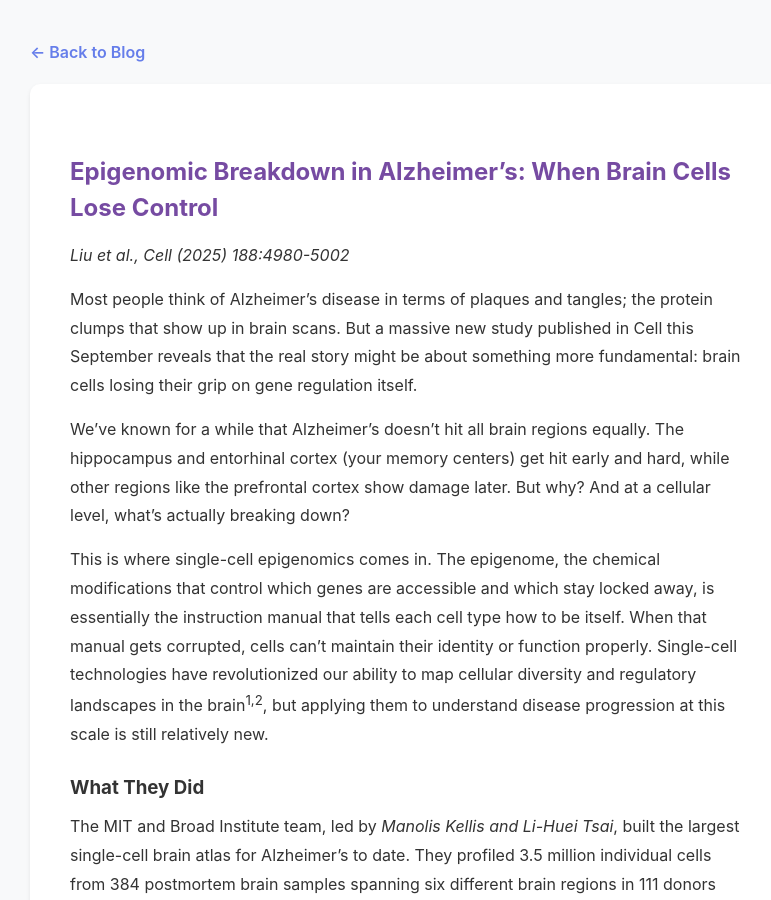
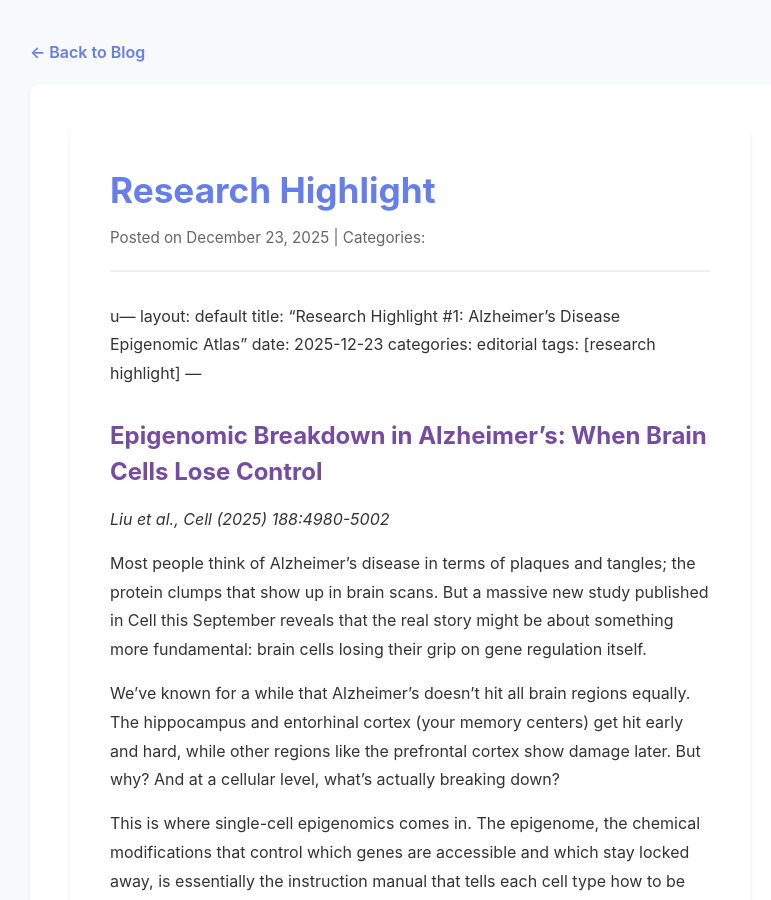
Before and after one commit to ipekselcen/ipekselcen.github.io, a Jekyll site: the page built from _posts/2025-12-23-research-highlight.md, in a window 1280 px wide and 900 px high. Shown: the whole window, without its empty margins (230-1001 px from the left). Built offline with Jekyll 4.4.1, drawn with Linux system fonts in a browser that asks for light colours; nearby versions of some CDN libraries; our own code applies the rules of GitHub Pages for plain Markdown files; some of the changed lines change nothing that is shown; some of the changed text lies outside the part shown.

Commit message:
Update 2025-12-23-research-highlight.md

```diff
--- a/_posts/2025-12-23-research-highlight.md
+++ b/_posts/2025-12-23-research-highlight.md
@@ -1,4 +1,4 @@
----
+u---
 layout: default
 title: "Research Highlight #1: Alzheimer’s Disease Epigenomic Atlas"
 date: 2025-12-23
@@ -53,14 +53,13 @@
 
 ---
 ## References
- 1.	Kelsey G, Stegle O, Reik W. Single-cell epigenomics: Recording the past and predicting the future. Science. 2017;358(6359):69-75.
-	2.	Clark SJ, Lee HJ, Smallwood SA, Kelsey G, Reik W. Single-cell epigenomics: powerful new methods for understanding gene regulation and cell identity. Genome Biol. 2016;17:72.
-	3.	Bennett DA, Schneider JA, Arvanitakis Z, Wilson RS. Overview and findings from the religious orders study. Curr Alzheimer Res. 2012;9(6):628-645.
-	4.	Buenrostro JD, Giresi PG, Zaba LC, Chang HY, Greenleaf WJ. Transposition of native chromatin for fast and sensitive epigenomic profiling of open chromatin, DNA-binding proteins and nucleosome position. Nat Methods. 2013;10(12):1213-1218.
-	5.	Lieberman-Aiden E, van Berkum NL, Williams L, et al. Comprehensive mapping of long-range interactions reveals folding principles of the human genome. Science. 2009;326(5950):289-293.
-	6.	Dixon JR, Selvaraj S, Yue F, et al. Topological domains in mammalian genomes identified by analysis of chromatin interactions. Nature. 2012;485(7398):376-380.
-	7.	Arenaza-Urquijo EM, Vemuri P. Resistance vs resilience to Alzheimer disease: clarifying terminology for preclinical studies. Neurology. 2018;90(15):695-703.
-	8.	Mathys H, Boix CA, Akay LA, et al. Single-cell multiregion dissection of Alzheimer’s disease. Nature. 2024;632:858-868.
-	9.	Zhang Y, Liu T, Meyer CA, et al. Model-based analysis of ChIP-Seq (MACS). Genome Biol. 2008;9(9):R137.
-	10.	Korsunsky I, Millard N, Fan J, et al. Fast, sensitive and accurate integration of single-cell data with Harmony. Nat Methods. 2019;16(12):1289-1296.
+1.	Kelsey G, Stegle O, Reik W. Single-cell epigenomics: Recording the past and predicting the future. Science. 2017;358(6359):69-75.
+2.	Clark SJ, Lee HJ, Smallwood SA, Kelsey G, Reik W. Single-cell epigenomics: powerful new methods for understanding gene regulation and cell identity. Genome Biol. 2016;17:72.
+3.	Bennett DA, Schneider JA, Arvanitakis Z, Wilson RS. Overview and findings from the religious orders study. Curr Alzheimer Res. 2012;9(6):628-645.
+4.	Buenrostro JD, Giresi PG, Zaba LC, Chang HY, Greenleaf WJ. Transposition of native chromatin for fast and sensitive epigenomic profiling of open chromatin, DNA-binding proteins and nucleosome position. Nat Methods. 2013;10(12):1213-1218.
+5.	Lieberman-Aiden E, van Berkum NL, Williams L, et al. Comprehensive mapping of long-range interactions reveals folding principles of the human genome. Science. 2009;326(5950):289-293.
+6.	Dixon JR, Selvaraj S, Yue F, et al. Topological domains in mammalian genomes identified by analysis of chromatin interactions. Nature. 2012;485(7398):376-380.
+7.	Arenaza-Urquijo EM, Vemuri P. Resistance vs resilience to Alzheimer disease: clarifying terminology for preclinical studies. Neurology. 2018;90(15):695-703.
+8.	Mathys H, Boix CA, Akay LA, et al. Single-cell multiregion dissection of Alzheimer’s disease. Nature. 2024;632:858-868.
+9.	Korsunsky I, Millard N, Fan J, et al. Fast, sensitive and accurate integration of single-cell data with Harmony. Nat Methods. 2019;16(12):1289-1296.
 ---
```
